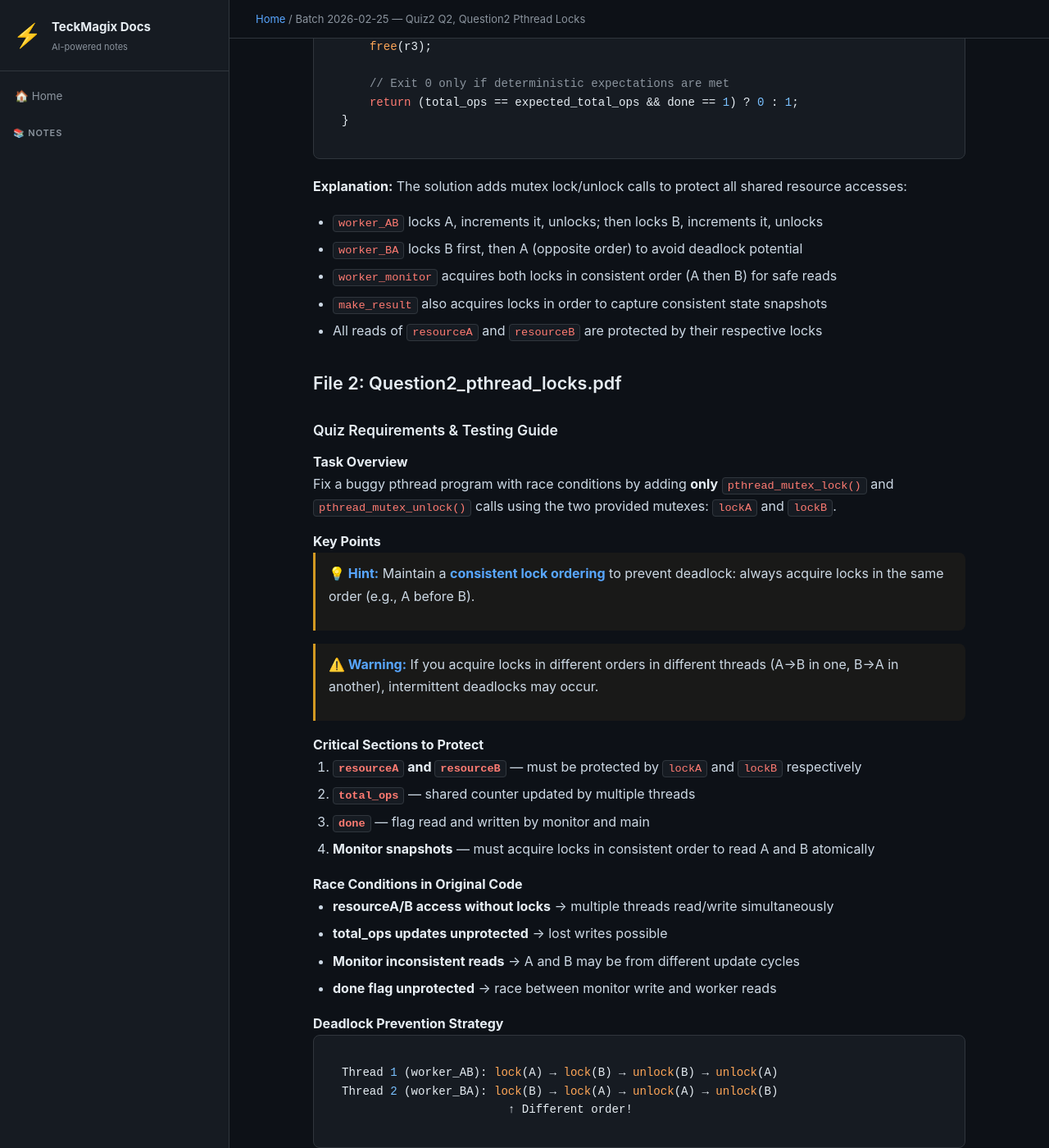
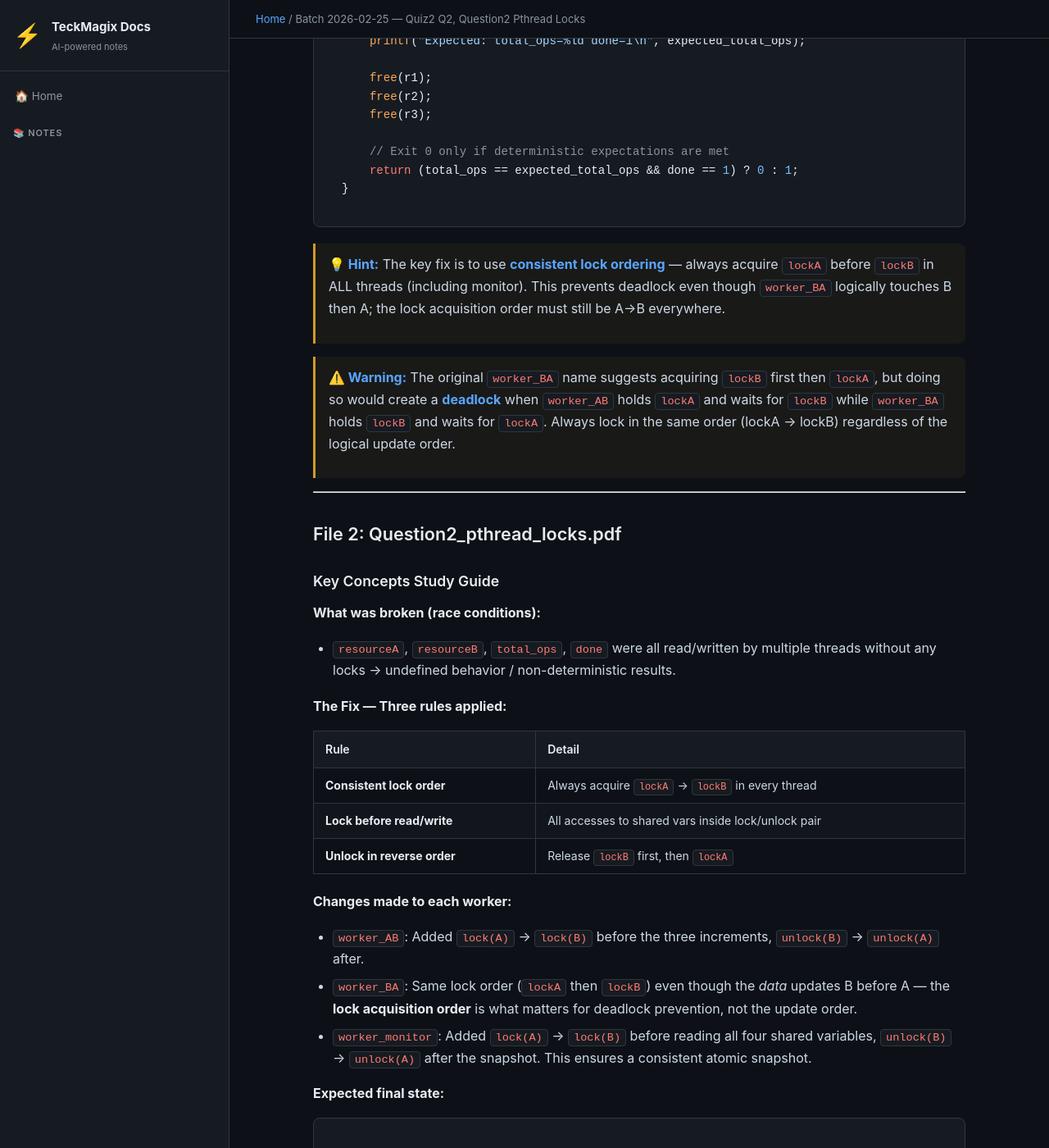
Before and after one commit to teckmagix/teckmagix.github.io, a Jekyll site: the page built from os_notes/2026-02-25-quiz2-q2-question2_pthread_lo.md, in a window 1280 px wide and 1400 px high, scrolled down 4696 px. Shown: the whole window at 82% size. Built offline with Jekyll 4.4.1, drawn with Linux system fonts in a browser that asks for light colours; some of the changed text lies outside the part shown.

Commit message:
Auto-add: quiz2-q2.zip, Question2_pthread_locks.pdf

````diff
--- a/os_notes/2026-02-25-quiz2-q2-question2_pthread_lo.md
+++ b/os_notes/2026-02-25-quiz2-q2-question2_pthread_lo.md
@@ -6,17 +6,20 @@ date: 2026-02-25
 
 # Batch 2026-02-25 — Quiz2 Q2, Question2 Pthread Locks
 
-## File 1: notxv6/pthread_locks.c
-
-### Solution
+## File 1: pthread_locks.c (notxv6/pthread_locks.c)
 
 ```c
 // pthread_locks.c
 //
 // Compile: gcc -O2 -Wall -Wextra -pthread pthread_locks.c -o student
-// Run: ./ pthread_locks
+// Run: ./pthread_locks
 //
-// FIXED VERSION with mutex locks/unlocks added
+// - Deterministic end state
+//     done == 1
+//     total_ops == 4 * LOOP_COUNT
+//
+// To identify and ADD pthread_mutex_lock()/pthread_mutex_unlock() calls ONLY.
+// Do not change the algorithm.
 
 #define _GNU_SOURCE
 #include <pthread.h>
@@ -67,18 +70,14 @@ static thread_result_t* make_result(int id, long ops)
     r->thread_id = id;
     r->ops_done = ops;
 
-    pthread_mutex_lock(&lockA);
-    pthread_mutex_lock(&lockB);
     r->lastA = resourceA;
     r->lastB = resourceB;
-    pthread_mutex_unlock(&lockB);
-    pthread_mutex_unlock(&lockA);
-
     r->lastTotalOps = total_ops;
     r->lastDone = done;
 
     return r;
 }
+
 
 // -------------------- Worker 1: touches A then B --------------------
 
@@ -88,22 +87,24 @@ void* worker_AB(void* arg)
     long ops = 0;
 
     for (int i = 0; i < LOOP_COUNT && !done; i++) {
+
         pthread_mutex_lock(&lockA);
+        pthread_mutex_lock(&lockB);
+
         resourceA++;
-        pthread_mutex_unlock(&lockA);
-
-        pthread_mutex_lock(&lockB);
         resourceB++;
-        pthread_mutex_unlock(&lockB);
-
         total_ops += 2;
         ops += 2;
+
+        pthread_mutex_unlock(&lockB);
+        pthread_mutex_unlock(&lockA);
 
         delay();
     }
 
     return make_result(p->thread_id, ops);
 }
+
 
 // -------------------- Worker 2: touches B then A (logic order) --------------------
 
@@ -113,22 +114,24 @@ void* worker_BA(void* arg)
     long ops = 0;
 
     for (int i = 0; i < LOOP_COUNT && !done; i++) {
-        pthread_mutex_lock(&lockB);
-        resourceB += 2;
-        pthread_mutex_unlock(&lockB);
 
         pthread_mutex_lock(&lockA);
+        pthread_mutex_lock(&lockB);
+
+        resourceB += 2;
         resourceA += 2;
-        pthread_mutex_unlock(&lockA);
-
         total_ops += 2;
         ops += 2;
+
+        pthread_mutex_unlock(&lockB);
+        pthread_mutex_unlock(&lockA);
 
         delay();
     }
 
     return make_result(p->thread_id, ops);
 }
+
 
 // -------------------- Worker 3: monitor (READ-ONLY) --------------------
 
@@ -140,13 +143,14 @@ void* worker_monitor(void* arg)
     while (!done) {
         pthread_mutex_lock(&lockA);
         pthread_mutex_lock(&lockB);
+
         int a = resourceA;
         int b = resourceB;
+        long t = total_ops;
+        int d = done;
+
         pthread_mutex_unlock(&lockB);
         pthread_mutex_unlock(&lockA);
-
-        long t = total_ops;
-        int d = done;
 
         if ((t % 20000) == 0) {
             printf("[monitor] A=%d B=%d total_ops=%ld done=%d\n", a, b, t, d);
@@ -206,88 +210,39 @@ int main(void)
 }
 ```
 
-**Explanation:** The solution adds mutex lock/unlock calls to protect all shared resource accesses:
-- `worker_AB` locks A, increments it, unlocks; then locks B, increments it, unlocks
-- `worker_BA` locks B first, then A (opposite order) to avoid deadlock potential
-- `worker_monitor` acquires both locks in consistent order (A then B) for safe reads
-- `make_result` also acquires locks in order to capture consistent state snapshots
-- All reads of `resourceA` and `resourceB` are protected by their respective locks
+> **💡 Hint:** The key fix is to use **consistent lock ordering** — always acquire `lockA` before `lockB` in ALL threads (including monitor). This prevents deadlock even though `worker_BA` logically touches B then A; the lock acquisition order must still be A→B everywhere.
+
+> **⚠️ Warning:** The original `worker_BA` name suggests acquiring `lockB` first then `lockA`, but doing so would create a **deadlock** when `worker_AB` holds `lockA` and waits for `lockB` while `worker_BA` holds `lockB` and waits for `lockA`. Always lock in the same order (lockA → lockB) regardless of the logical update order.
+
+---
 
 ## File 2: Question2_pthread_locks.pdf
 
-### Quiz Requirements & Testing Guide
+### Key Concepts Study Guide
 
-#### Task Overview
-Fix a buggy pthread program with race conditions by adding **only** `pthread_mutex_lock()` and `pthread_mutex_unlock()` calls using the two provided mutexes: `lockA` and `lockB`.
+**What was broken (race conditions):**
+- `resourceA`, `resourceB`, `total_ops`, `done` were all read/written by multiple threads without any locks → undefined behavior / non-deterministic results.
 
-#### Key Points
+**The Fix — Three rules applied:**
 
-> **💡 Hint:** Maintain a **consistent lock ordering** to prevent deadlock: always acquire locks in the same order (e.g., A before B).
+| Rule | Detail |
+|------|--------|
+| **Consistent lock order** | Always acquire `lockA` → `lockB` in every thread |
+| **Lock before read/write** | All accesses to shared vars inside lock/unlock pair |
+| **Unlock in reverse order** | Release `lockB` first, then `lockA` |
 
-> **⚠️ Warning:** If you acquire locks in different orders in different threads (A→B in one, B→A in another), intermittent deadlocks may occur.
+**Changes made to each worker:**
 
-#### Critical Sections to Protect
+- `worker_AB`: Added `lock(A)` → `lock(B)` before the three increments, `unlock(B)` → `unlock(A)` after.
+- `worker_BA`: Same lock order (`lockA` then `lockB`) even though the *data* updates B before A — the **lock acquisition order** is what matters for deadlock prevention, not the update order.
+- `worker_monitor`: Added `lock(A)` → `lock(B)` before reading all four shared variables, `unlock(B)` → `unlock(A)` after the snapshot. This ensures a consistent atomic snapshot.
 
-1. **`resourceA` and `resourceB`** — must be protected by `lockA` and `lockB` respectively
-2. **`total_ops`** — shared counter updated by multiple threads
-3. **`done`** — flag read and written by monitor and main
-4. **Monitor snapshots** — must acquire locks in consistent order to read A and B atomically
-
-#### Race Conditions in Original Code
-
-- **resourceA/B access without locks** → multiple threads read/write simultaneously
-- **total_ops updates unprotected** → lost writes possible
-- **Monitor inconsistent reads** → A and B may be from different update cycles
-- **done flag unprotected** → race between monitor write and worker reads
-
-#### Deadlock Prevention Strategy
-
+**Expected final state:**
 ```
-Thread 1 (worker_AB): lock(A) → lock(B) → unlock(B) → unlock(A)
-Thread 2 (worker_BA): lock(B) → lock(A) → unlock(A) → unlock(B)
-                        ↑ Different order!
+total_ops == 4 * LOOP_COUNT  (== 80000)
+done == 1
 ```
 
-**Solution:** Use **lock ordering discipline** (always A before B globally):
-```
-Thread 1: lock(A) → unlock(A) → lock(B) → unlock(B)  ✓
-Thread 2: lock(B) → lock(A) → unlock(A) → unlock(B)  ✗ Must be: A first!
-```
+> **💡 Hint:** `total_ops` gets +2 per iteration from each of the 2 worker threads, and each runs `LOOP_COUNT` (20000) iterations → `2 × 2 × 20000 = 80000`.
 
-Modify `worker_BA` to lock in order A→B (acquire B, modify; acquire A, modify).
-
-#### Compilation & Testing
-
-```bash
-cd notxv6/
-make pthread_locks
-./pthread_locks
-```
-
-**Expected output:**
-- Monitor prints snapshots with consistent A==B values
-- Final: `total_ops=80000 done=1`
-- Exit code: 0
-
-**Run optional test (catches intermittent issues):**
-```bash
-./optional_test  # Runs 20 iterations
-```
-
-**Grade verification:**
-```bash
-cd ..
-./grade-quiz pthread_locks
-```
-
-> **⚠️ Warning:** The grader runs the binary 20 times to detect intermittent deadlocks. Incorrect lock ordering will fail ~20% of runs.
-
-#### Common Mistakes
-
-| Mistake | Problem |
-|---------|---------|
-| Forgetting lock/unlock on `total_ops` | Lost updates, wrong final count |
-| Not protecting monitor reads | Inconsistent snapshots (A≠B) |
-| Inconsistent lock order | Intermittent deadlock (A→B vs B→A) |
-| Holding locks during `delay()` | Unnecessary contention, timeouts |
-| Using locks in wrong scope | Locks released too early/late |
+> **⚠️ Warning:** Do NOT acquire `lockB` before `lockA` in any thread — even if you're only accessing `resourceB`. Breaking consistent ordering causes intermittent deadlocks that are hard to reproduce but will be caught by the grader running the binary 20 times.
````
